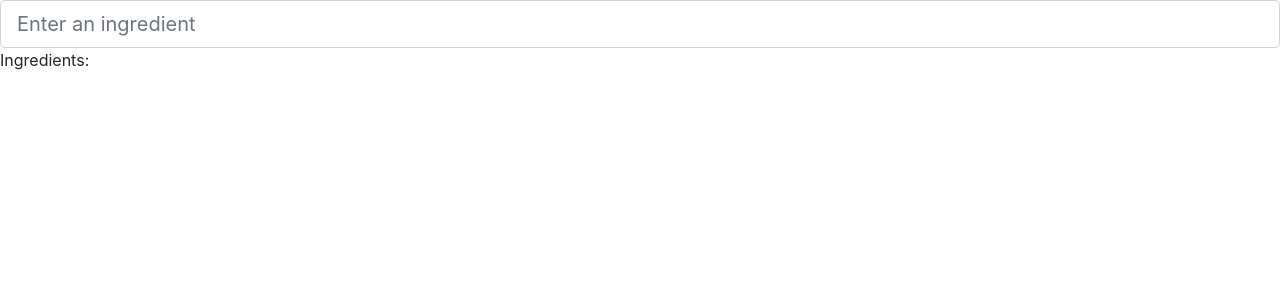
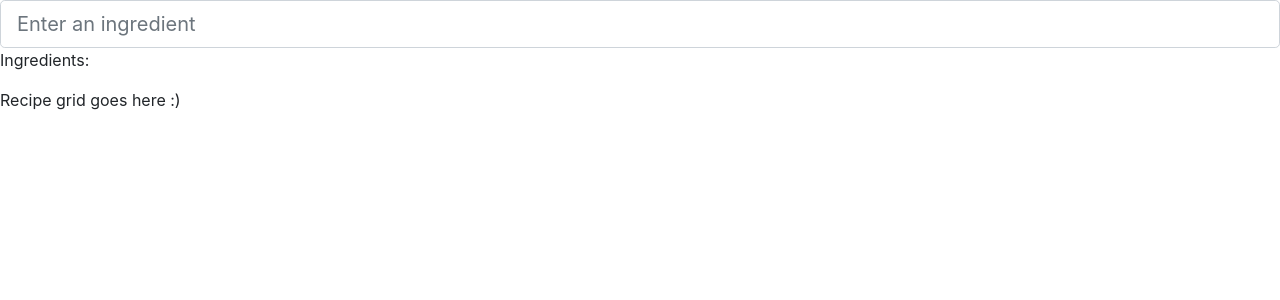
Before and after one commit to kre64/what-to-eat, a React (Create React App) app: page / in a window 1280 px wide. Shown: the top 300 px of the page. Built offline with nearby package versions, Linux system fonts and the light colour scheme.

Commit message:
setup initial request to false forRecipe Grid

```diff
--- a/src/App.js
+++ b/src/App.js
@@ -1,5 +1,6 @@
 import React, { Component } from 'react';
 import IngredientList from './components/IngredientList'
+import RecipeGrid from './components/RecipeGrid'
 
 class App extends Component {
 	constructor(props) {
@@ -50,7 +51,6 @@ class App extends Component {
 
 	// Removes an ingredient from the list
 	removeIngredient(e) {
-
 		let new_arr = this.state.ingredients.filter(function(value){
 			return value !== e.target.id
 		})
@@ -58,7 +58,6 @@ class App extends Component {
 		this.setState({
 			ingredients: new_arr
 		})
-
 	}
 
 	render() {
@@ -70,6 +69,7 @@ class App extends Component {
 					</input>
             	</form>
 				<IngredientList ingredients={this.state.ingredients} removeIngredient={this.removeIngredient} />
+				<RecipeGrid requested={false} />
 			</div>
 		);
 	}
```
